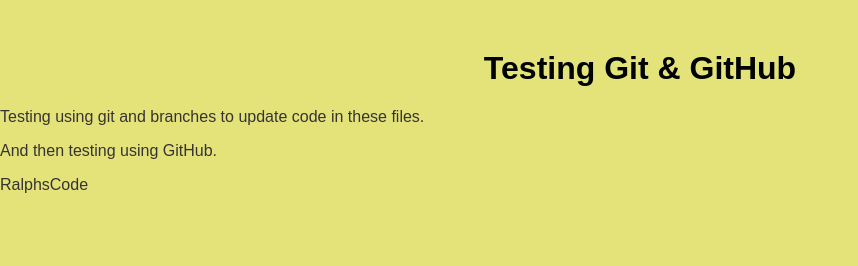
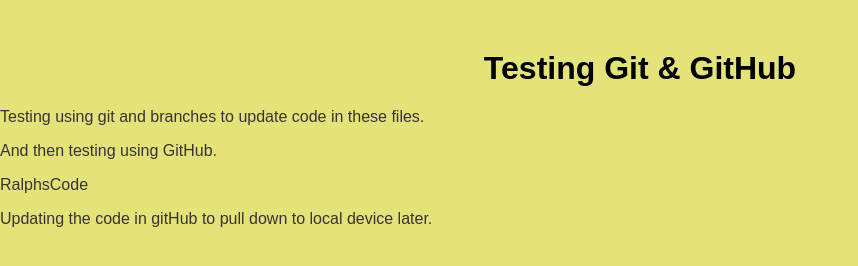
Before and after one commit to RalphsCode/Lesson05, a plain HTML site: page index.html in a window 1280 px wide. Shown: the whole page, without its empty margins (0-858 px from the left). Drawn offline with Linux system fonts and the light colour scheme.

Commit message:
Update index.html - add a line of text

```diff
--- a/index.html
+++ b/index.html
@@ -12,6 +12,7 @@
     <p>Testing using git and branches to update code in these files.</p>
     <p>And then testing using GitHub.</p>
     <p>RalphsCode</p>
+    <p>Updating the code in gitHub to pull down to local device later.</p>
     <script src="script.js"></script>
 </body>
 </html>
```
